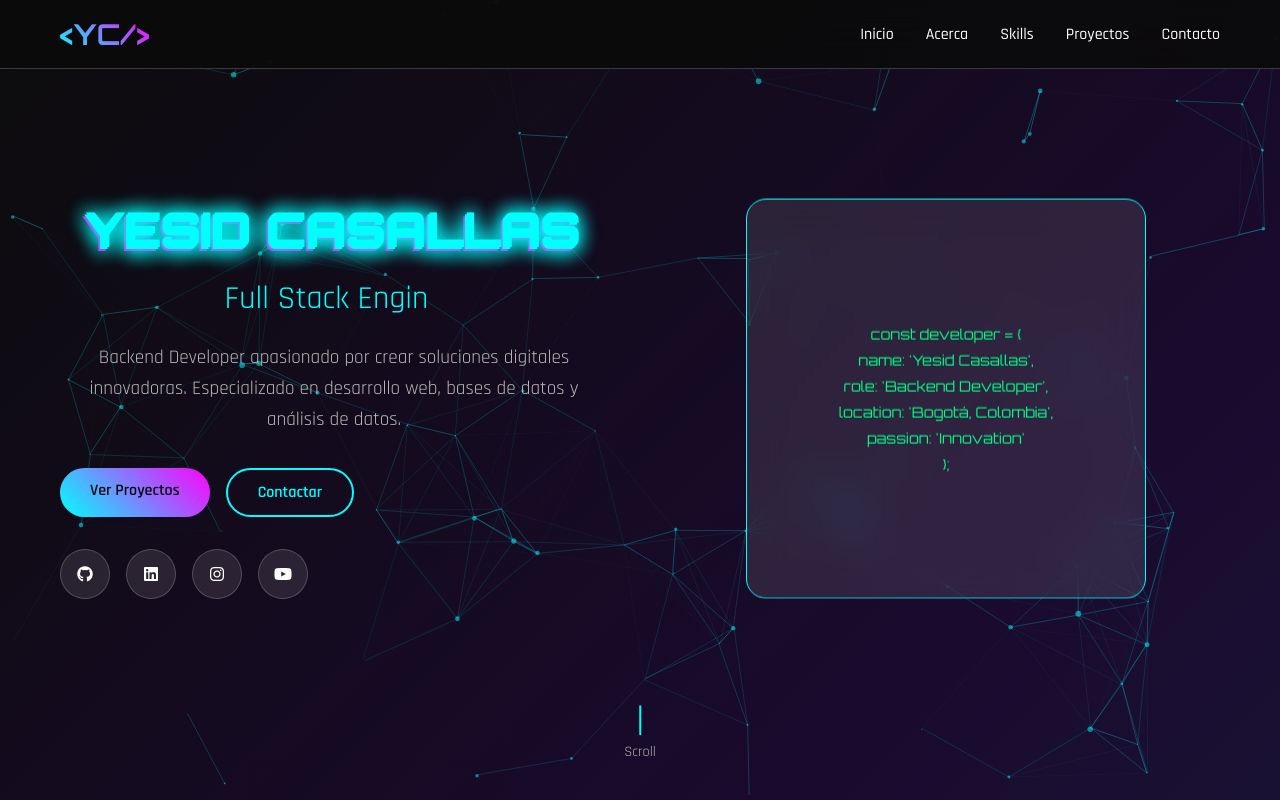
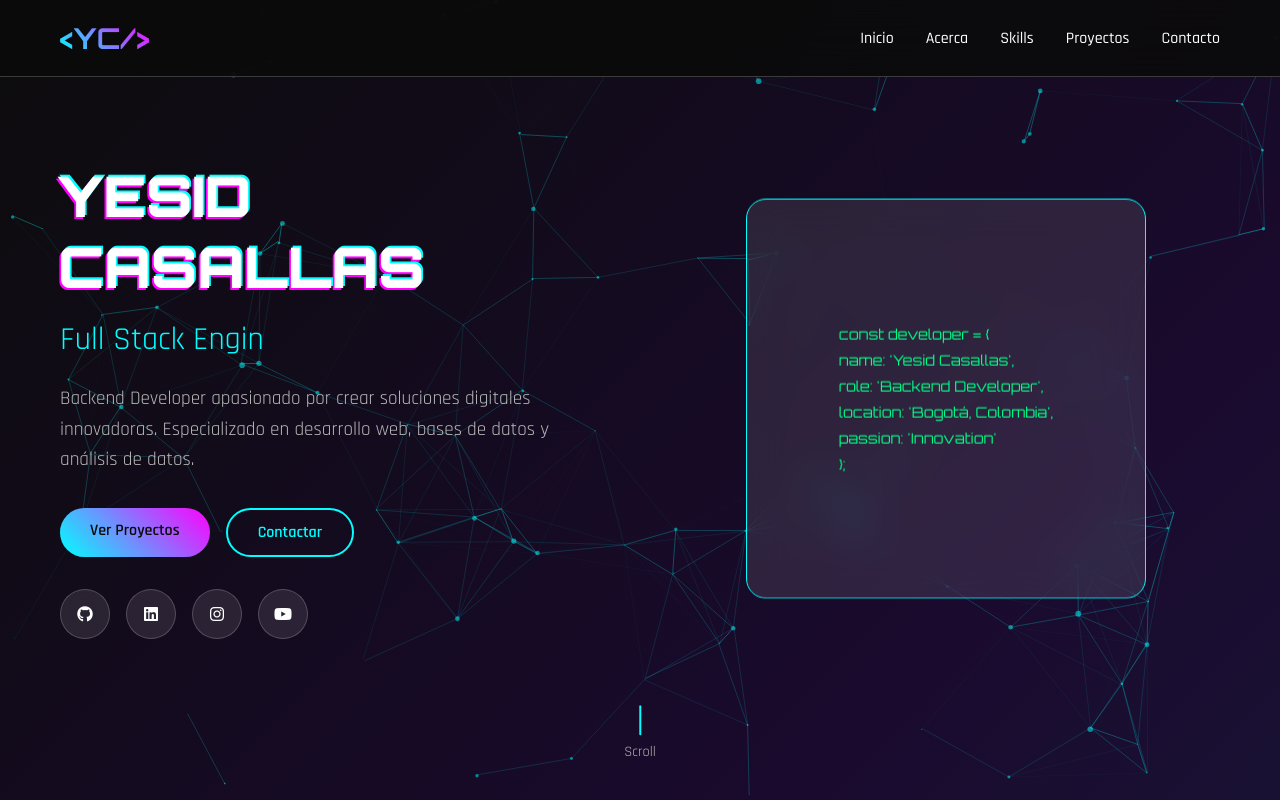
Before and after one commit to SuitsG/portafolio, a website: page index.html in a window 1280 px wide. Shown: the top 800 px of the page. Drawn offline with nearby package versions, Linux system fonts and the light colour scheme; animation ran at ten frames a second.

Commit message:
Fix: Configurar proyecto como sitio estático para Vercel

```diff
--- a/index.html
+++ b/index.html
@@ -28,53 +28,7 @@
     <link
         href="https://fonts.googleapis.com/css2?family=Orbitron:wght@400;700;900&family=Rajdhani:wght@300;400;500;600;700&display=swap"
         rel="stylesheet">
-    <link rel="stylesheet" href="./styles.css">
-
-    <!-- Fallback CSS crítico -->
-    <style>
-        /* CSS crítico en caso de fallo de carga */
-        body {
-            font-family: 'Rajdhani', Arial, sans-serif;
-            background: linear-gradient(135deg, #0c0c0c 0%, #1a0a2e 25%, #16213e 50%, #0f3460 75%, #533a7d 100%);
-            color: #ffffff;
-            margin: 0;
-            padding: 0;
-            min-height: 100vh;
-        }
-
-        .nav {
-            position: fixed;
-            top: 0;
-            width: 100%;
-            background: rgba(10, 10, 10, 0.9);
-            backdrop-filter: blur(20px);
-            padding: 1rem 0;
-            z-index: 1000;
-        }
-
-        .hero {
-            min-height: 100vh;
-            display: flex;
-            align-items: center;
-            justify-content: center;
-            text-align: center;
-            padding: 2rem;
-        }
-
-        .hero-title {
-            font-family: 'Orbitron', monospace;
-            font-size: 3rem;
-            color: #00ffff;
-            text-shadow: 0 0 20px #00ffff;
-            margin-bottom: 1rem;
-        }
-
-        .section {
-            padding: 4rem 2rem;
-            max-width: 1200px;
-            margin: 0 auto;
-        }
-    </style>
+    <link rel="stylesheet" href="styles.css">
 </head>
 
 <body>
@@ -597,26 +551,9 @@
     </footer>
 
     <!-- Scripts -->
-    <script>
-        // Debug para verificar carga de recursos
-        console.log('🚀 Iniciando carga del portfolio...');
-
-        // Verificar si CSS se cargó
-        setTimeout(() => {
-            const bodyStyles = window.getComputedStyle(document.body);
-            const bgColor = bodyStyles.backgroundColor;
-            console.log('Background color:', bgColor);
-
-            if (bgColor === 'rgba(0, 0, 0, 0)' || bgColor === 'rgb(255, 255, 255)') {
-                console.error('❌ CSS no se cargó correctamente');
-            } else {
-                console.log('✅ CSS cargado correctamente');
-            }
-        }, 1000);
-    </script>
-    <script src="./cursor-fix.js"></script>
+    <script src="cursor-fix.js"></script>
     <script src="https://cdnjs.cloudflare.com/ajax/libs/particles.js/2.0.0/particles.min.js"></script>
-    <script src="./script.js"></script>
+    <script src="script.js"></script>
 </body>
 
 </html>
```
Also changed, not shown: package.json (+14 -3 lines), vercel.json, 2 other files.
